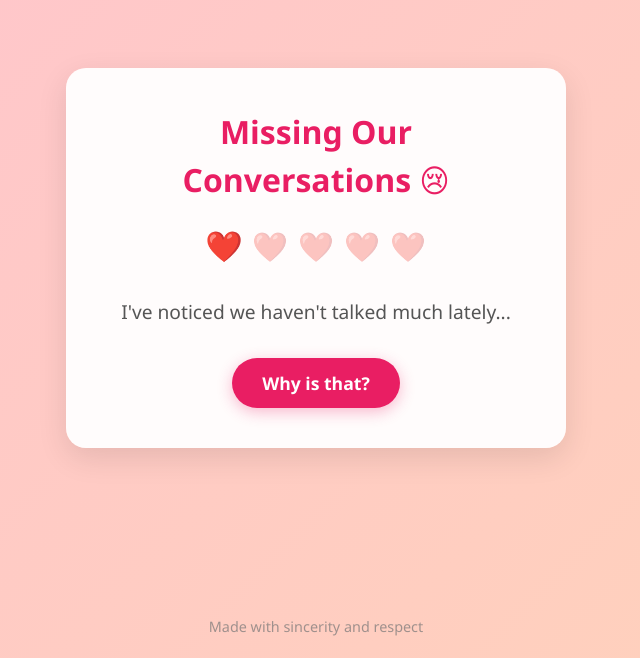
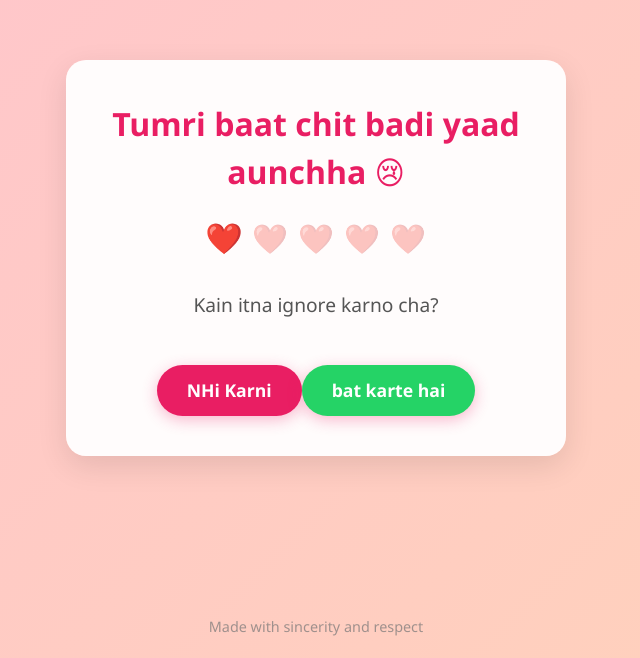
Before and after one commit to Gautam-Mahara/Youtube-comments, a React (Create React App) app: page / in a window 1280 px wide. Shown: the part 142-800 px from the top of the page, without its empty margins (324-964 px from the left). Built offline with nearby package versions, Linux system fonts and the light colour scheme; what tailwindcss-animatecss would draw is missing.

Commit message:
Your descriptive commit message here

```diff
--- a/src/components/idea.jsx
+++ b/src/components/idea.jsx
@@ -4,37 +4,42 @@ export default function Idea() {
   const [step, setStep] = useState(0);
   const [fade, setFade] = useState(true);
 
-  // Messages for different stages
+  // Kumaoni-style messages
   const messages = [
     {
-      title: "Missing Our Conversations 😢",
-      content: "I've noticed we haven't talked much lately...",
-      button: "Why is that?"
+      title: "Tumri baat chit badi yaad aunchha 😢",
+      content: "Kain itna ignore karno cha?",
+      button: "NHi Karni"
     },
     {
-      title: "I Value Our Connection 💖",
-      content: "I really enjoy talking with you and getting to know you better.",
-      button: "How I feel"
+      title: "Tumri aur meri yaari moolya cha 💖",
+      content: "Yaar, kam se kam baat ta karla",
+      button: "Nahi karni"
     },
     {
-      title: "My Feelings For You 🌹",
-      content: "I've developed feelings for you, and it's made me a bit nervous to reach out.",
-      button: "What I'd like"
+      title: "Baira dabav ni cha 🌼",
+      content: "Samajh cha, baira kyu na karni",
+      button: "My Wish"
     },
     {
-      title: "No Pressure, Just Honesty 🌼",
-      content: "I understand if you need space or don't feel the same way. I just wanted to be honest about how I feel.",
-      button: "My hope"
+      title: "🤝",
+      content: "Main itna kharab cha kya ki baat ni aau?",
+      button: "Nahi ata"
     },
     {
-      title: "Hope For Understanding 🤝",
-      content: "Whether as friends or something more, I truly value having you in my life.",
-      button: "Final thoughts"
+      title: "Baira ignore ni karla",
+      content: "Bhatt khana hajam ni huni tigi",
+      button: "Please karlo"
     },
     {
-      title: "Thank You For Being You 💫",
-      content: "No matter what happens, I appreciate you and the time we've shared. I'll respect whatever you decide.",
-      button: "Close"
+        title: "Kya itna bura hu?",
+        content : "Itna bura bhi nhi hu ki ignore karna pade",
+        button: " ha Bura hai"
+    },
+    {
+        title: "Na bura ni hu",
+        content: " i dont know how to talk to girls",
+        button: "I know"
     }
   ];
 
@@ -45,13 +50,12 @@ export default function Idea() {
   }, [step]);
 
   const handleNext = () => {
-    if (step < messages.length - 1) {
+    // Loop last two questions forever
+    if (step < messages.length - 2) {
       setStep(step + 1);
+    } else {
+      setStep(messages.length - 2);
     }
-  };
-
-  const handleReset = () => {
-    setStep(0);
   };
 
   return (
@@ -83,21 +87,22 @@ export default function Idea() {
 
         <p style={styles.message}>{messages[step].content}</p>
 
-        {step < messages.length - 1 ? (
-          <button
-            onClick={handleNext}
-            style={styles.button}
-          >
-            {messages[step].button}
-          </button>
-        ) : (
-          <button
-            onClick={handleReset}
-            style={{ ...styles.button, backgroundColor: '#ff85a2' }}
-          >
-            View Again
-          </button>
-        )}
+        <button onClick={handleNext} style={styles.button}>
+          {messages[step].button}
+        </button>
+
+        <a
+          href="https://wa.me/7976045853"
+          target="_blank"
+          rel="noopener noreferrer"
+          style={{
+            ...styles.button,
+            marginTop: '15px',
+            backgroundColor: '#25D366'
+          }}
+        >
+           bat karte hai
+        </a>
       </div>
 
       <div style={styles.footer}>
@@ -193,6 +198,8 @@ const styles = {
     cursor: 'pointer',
     transition: 'all 0.3s ease',
     boxShadow: '0 4px 15px rgba(233, 30, 99, 0.3)',
+    textDecoration: 'none',
+    display: 'inline-block',
   },
   footer: {
     position: 'absolute',
```
